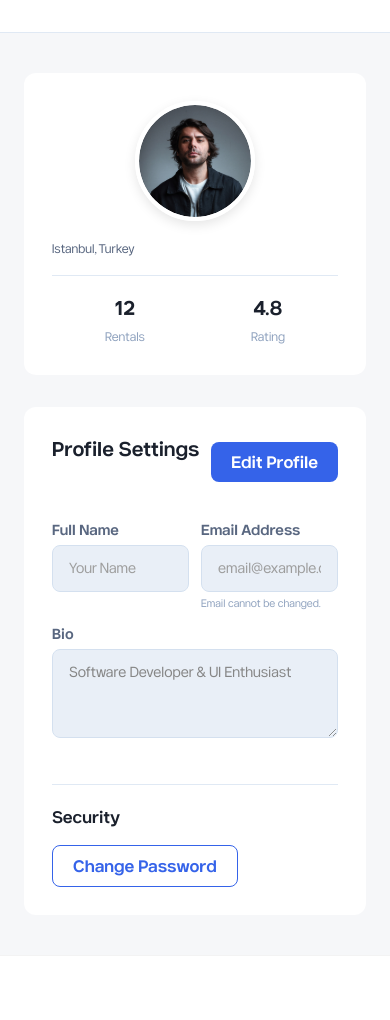
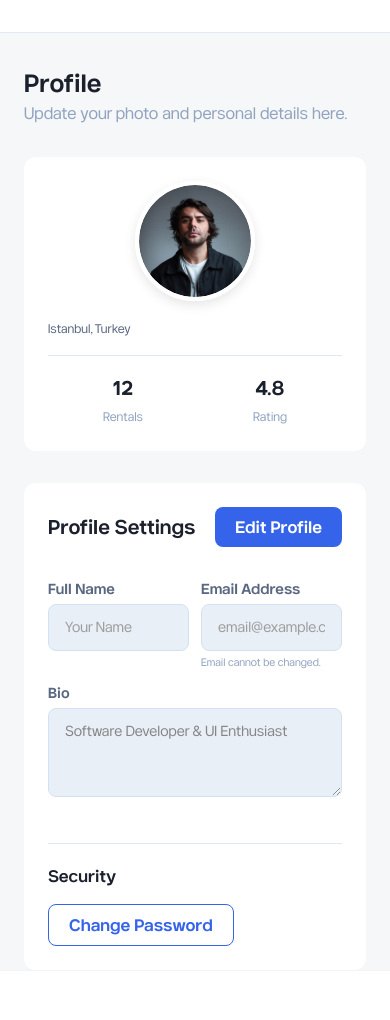
Before and after one commit to mehmetbacik/car-rental, a Nuxt app: page /profile in a window 390 px wide. Shown: the part 136-1156 px from the top of the page. Built offline with nearby package versions, Linux system fonts and the light colour scheme.

Commit message:
style: refine profile page styling
- Refined the profile page layout and spacing.
- Updated typography and visual hierarchy for better consistency.
- Improved responsive styling across different screen sizes.

```diff
--- a/app/pages/profile/components/ProfileCard.vue
+++ b/app/pages/profile/components/ProfileCard.vue
@@ -1,5 +1,7 @@
 <script setup lang="ts">
 import { ref } from "vue";
+
+import { Icon } from "@iconify/vue";
 
 interface ProfileUser {
   name?: string;
@@ -33,43 +35,43 @@ const handleAvatarChange = (event: Event) => {
 </script>
 
 <template>
-  <aside class="profile-card card shadow-sm">
-    <div class="profile-avatar-wrapper">
-      <img :src="avatar" alt="User Avatar" class="profile-avatar" />
-
-      <label v-if="isEditing" class="avatar-upload-label">
+  <aside class="profileCard">
+    <div class="profile-avatarWrapper">
+      <img :src="avatar" alt="User Avatar" class="profileAvatar" />
+      <label v-if="isEditing" class="profile-avatarUploadLabel">
         <input
           type="file"
           hidden
           accept="image/*"
           @change="handleAvatarChange"
         />
-
-        <span class="upload-icon">📸</span>
+        <span class="profile-uploadIcon">
+          <Icon
+            icon="mdi:camera-plus-outline"
+            width="18"
+            height=""
+            class="notifications-emptyIcon"
+          />
+        </span>
       </label>
     </div>
-
-    <div class="profile-info text-center">
-      <h2 class="profile-name">
+    <div class="profile-infoWrapper">
+      <h2 class="profile-infoName">
         {{ user?.name }}
       </h2>
-
-      <p class="profile-role">
+      <p class="profile-infoRole">
         {{ user?.role }}
       </p>
-
-      <p class="profile-location">Istanbul, Turkey</p>
+      <p class="profile-infoLocation">Istanbul, Turkey</p>
     </div>
-
-    <div class="profile-stats">
-      <div class="stat-item">
-        <span class="count">12</span>
-        <span class="label">Rentals</span>
+    <div class="profile-statsWrapper">
+      <div class="profile-statItem">
+        <span class="profile-statItemcount">12</span>
+        <span class="profile-statItemlabel">Rentals</span>
       </div>
-
-      <div class="stat-item">
-        <span class="count">4.8</span>
-        <span class="label">Rating</span>
+      <div class="profile-statItem">
+        <span class="profile-statItemcount">4.8</span>
+        <span class="profile-statItemlabel">Rating</span>
       </div>
     </div>
   </aside>
--- a/app/pages/profile/components/ProfileDetails.vue
+++ b/app/pages/profile/components/ProfileDetails.vue
@@ -1,5 +1,4 @@
 <script setup lang="ts">
-
 import ProfileForm from "./ProfileForm.vue";
 import ProfileSecurity from "./ProfileSecurity.vue";
 
@@ -22,19 +21,17 @@ const emit = defineEmits<{
 </script>
 
 <template>
-  <main class="profile-details card shadow-sm">
-    <div class="details-header">
-      <h3 class="title">Profile Settings</h3>
-
+  <main class="profileDetails">
+    <div class="profileDetails-header">
+      <h3 class="profileDetails-headerTitle">Profile Settings</h3>
       <button
-        class="btn"
-        :class="isEditing ? 'btn--secondary' : 'btn--primary'"
+        class="profileBtn"
+        :class="isEditing ? 'profileBtn-Secondary' : 'profileBtn-Primary'"
         @click="isEditing ? emit('save') : emit('edit')"
       >
         {{ isEditing ? "Save Changes" : "Edit Profile" }}
       </button>
     </div>
-
     <ProfileForm :user="user" :is-editing="isEditing" />
     <ProfileSecurity />
   </main>
--- a/app/pages/profile/components/ProfileForm.vue
+++ b/app/pages/profile/components/ProfileForm.vue
@@ -43,11 +43,10 @@ const handleSubmit = () => {
 </script>
 
 <template>
-  <form class="profile-form" @submit.prevent="handleSubmit">
-    <div class="form-grid">
-      <div class="form-group">
+  <form class="profileForm" @submit.prevent="handleSubmit">
+    <div class="profileForm-wrapper">
+      <div class="profileForm-group">
         <label for="full-name">Full Name</label>
-
         <input
           id="full-name"
           v-model="profileForm.name"
@@ -56,10 +55,8 @@ const handleSubmit = () => {
           placeholder="Your Name"
         />
       </div>
-
-      <div class="form-group">
+      <div class="profileForm-group">
         <label for="email">Email Address</label>
-
         <input
           id="email"
           v-model="profileForm.email"
@@ -67,13 +64,10 @@ const handleSubmit = () => {
           type="email"
           placeholder="email@example.com"
         />
-
-        <small class="hint"> Email cannot be changed. </small>
+        <small class="profileForm-inf"> Email cannot be changed. </small>
       </div>
-
-      <div class="form-group full-width">
+      <div class="profileForm-group full-width">
         <label for="bio">Bio</label>
-
         <textarea
           id="bio"
           v-model="profileForm.bio"
--- a/app/pages/profile/components/ProfileSecurity.vue
+++ b/app/pages/profile/components/ProfileSecurity.vue
@@ -5,12 +5,12 @@ const emit = defineEmits<{
 </script>
 
 <template>
-  <section class="security-section">
-    <h4 class="section-title">Security</h4>
+  <section class="profileSecurity">
+    <h4 class="profileSecurity-title">Security</h4>
 
     <button
       type="button"
-      class="btn btn--outline"
+      class="profileBtn profileBtn-Outline"
       @click="emit('changePassword')"
     >
       Change Password
--- a/app/pages/profile/index.vue
+++ b/app/pages/profile/index.vue
@@ -20,9 +20,12 @@ const handleSave = async () => {
 </script>
 
 <template>
-  <div class="profile-page">
-    <div class="container">
-      <div class="profile-grid">
+  <div class="profilePage container">
+    <div class="profileHeader">
+      <h1>Profile</h1>
+      <p>Update your photo and personal details here.</p>
+    </div>
+    <div class="profileWrapper">
       <ProfileCard :user="user" :is-editing="isEditing" />
       <ProfileDetails
         :user="user"
@@ -32,5 +35,4 @@ const handleSave = async () => {
       />
     </div>
   </div>
-  </div>
 </template>
--- a/app/pages/settings/index.vue
+++ b/app/pages/settings/index.vue
@@ -15,7 +15,7 @@ const currencies = ["USD", "EUR", "GBP", "TRY"];
   <div class="settingsPage container">
     <div class="settingsHeader">
       <h1>Settings</h1>
-      <p>Update your photo and personal details here.</p>
+      <p>Update system settings here.</p>
     </div>
     <div class="settingsWrapper">
       <SettingsTabs />
--- a/app/styles/pages/_profile.scss
+++ b/app/styles/pages/_profile.scss
@@ -1,33 +1,33 @@
-.profile-page {
-  padding: $spacing-unit * 10 0;
-  background-color: var(--bg-color);
-  min-height: calc(100vh - 80px);
+.profilePage {
+  min-height: 100vh;
+  .profileHeader {
+    margin-block: $spacing-unit * 8;
+    h1 {
+      font-size: $font-size-base * 1.5;
+      color: $secondary-500;
     }
-
-.profile-grid {
+    p {
+      color: $secondary-300;
+    }
+  }
+  .profileWrapper {
     display: grid;
     grid-template-columns: 320px 1fr;
     gap: $spacing-unit * 8;
     align-items: start;
-
-  @media (max-width: 992px) {
+    @media (max-width: $lg-breakpoint) {
       grid-template-columns: 1fr;
     }
-}
-
-.card {
+    .profileCard {
       background: $color-white;
       border-radius: 12px;
-  padding: $spacing-unit * 7;
-}
-
-.profile-avatar-wrapper {
+      padding: $spacing-unit * 6;
+      .profile-avatarWrapper {
         position: relative;
         width: 120px;
         height: 120px;
         margin: 0 auto $spacing-unit * 4.5;
-
-  .profile-avatar {
+        .profileAvatar {
           width: 100%;
           height: 100%;
           border-radius: 50%;
@@ -35,8 +35,7 @@
           border: 4px solid $color-white;
           box-shadow: 0 4px 12px rgba(0, 0, 0, 0.1);
         }
-
-  .avatar-upload-label {
+        .profile-avatarUploadLabel {
           position: absolute;
           bottom: 0;
           right: 0;
@@ -51,67 +50,67 @@
           color: $color-white;
         }
       }
-
-.profile-info {
+      .profile-infoWrapper {
         margin-bottom: $spacing-unit * 4.5;
-  .profile-name {
+        .profile-infoName {
           font-size: $font-size-base * 1.5;
           font-weight: 700;
           color: $secondary-500;
         }
-  .profile-role {
+        .profile-infoRole {
           color: $secondary-300;
           font-size: $font-size-base * 0.875;
           margin-top: $spacing-unit;
         }
-  .profile-location {
+        .profile-infoLocation {
           font-size: $font-size-base * 0.75;
           color: $secondary-400;
           margin-top: $spacing-unit;
         }
       }
-
-.profile-stats {
+      .profile-statsWrapper {
         display: flex;
         justify-content: space-around;
         border-top: 1px solid $secondary-100;
         padding-top: $spacing-unit * 4.5;
-  .stat-item {
+        .profile-statItem {
           text-align: center;
-    .count {
+          .profile-statItemcount {
             display: block;
             font-weight: 700;
             font-size: $font-size-base * 1.2;
             color: $secondary-500;
           }
-    .label {
+          .profile-statItemlabel {
             font-size: $font-size-base * 0.75;
             color: $secondary-300;
           }
         }
       }
-
-.details-header {
+    }
+    .profileDetails {
+      background: $color-white;
+      border-radius: 12px;
+      padding: $spacing-unit * 6;
+      .profileDetails-header {
         display: flex;
         justify-content: space-between;
         align-items: center;
         margin-bottom: $spacing-unit * 8;
-  .title {
+        .profileDetails-headerTitle {
           font-size: $font-size-base * 1.2;
           font-weight: 700;
         }
       }
-
-.form-grid {
+      .profileForm {
+        .profileForm-wrapper {
           display: grid;
           grid-template-columns: 1fr 1fr;
           gap: $spacing-unit * 3;
           .full-width {
             grid-column: span 2;
           }
-}
-
-.form-group {
+          .profileForm-group {
             label {
               display: block;
               margin-bottom: $spacing-unit;
@@ -133,43 +132,44 @@
                 cursor: not-allowed;
               }
             }
-  .hint {
+            .profileForm-inf {
               font-size: $font-size-base * 0.65;
               color: $secondary-300;
               margin-top: $spacing-unit;
               display: block;
             }
           }
-
-.security-section {
+        }
+      }
+      .profileSecurity {
         margin-top: $spacing-unit * 10;
         padding-top: $spacing-unit * 5;
         border-top: 1px solid $secondary-100;
-  .section-title {
+        .profileSecurity-title {
           margin-bottom: $spacing-unit * 4;
           font-size: $font-size-base * 1;
           font-weight: 700;
         }
       }
-
-.btn {
+    }
+    .profileBtn {
       padding-block: $spacing-unit * 2;
       padding-inline: $spacing-unit * 5;
       border-radius: 8px;
       font-weight: 600;
       cursor: pointer;
       transition: $transition-base;
-  &--primary {
+      &-Primary {
         background: $primary-neutral-palette-500;
         color: $color-white;
         border: none;
       }
-  &--secondary {
+      &-Secondary {
         background: $error-500;
         color: $color-white;
         border: none;
       }
-  &--outline {
+      &-Outline {
         background: transparent;
         border: 1px solid $primary-neutral-palette-500;
         color: $primary-neutral-palette-500;
@@ -178,3 +178,5 @@
         opacity: 0.9;
       }
     }
+  }
+}
```
Lines whose indentation alone changed are shown as unchanged.
